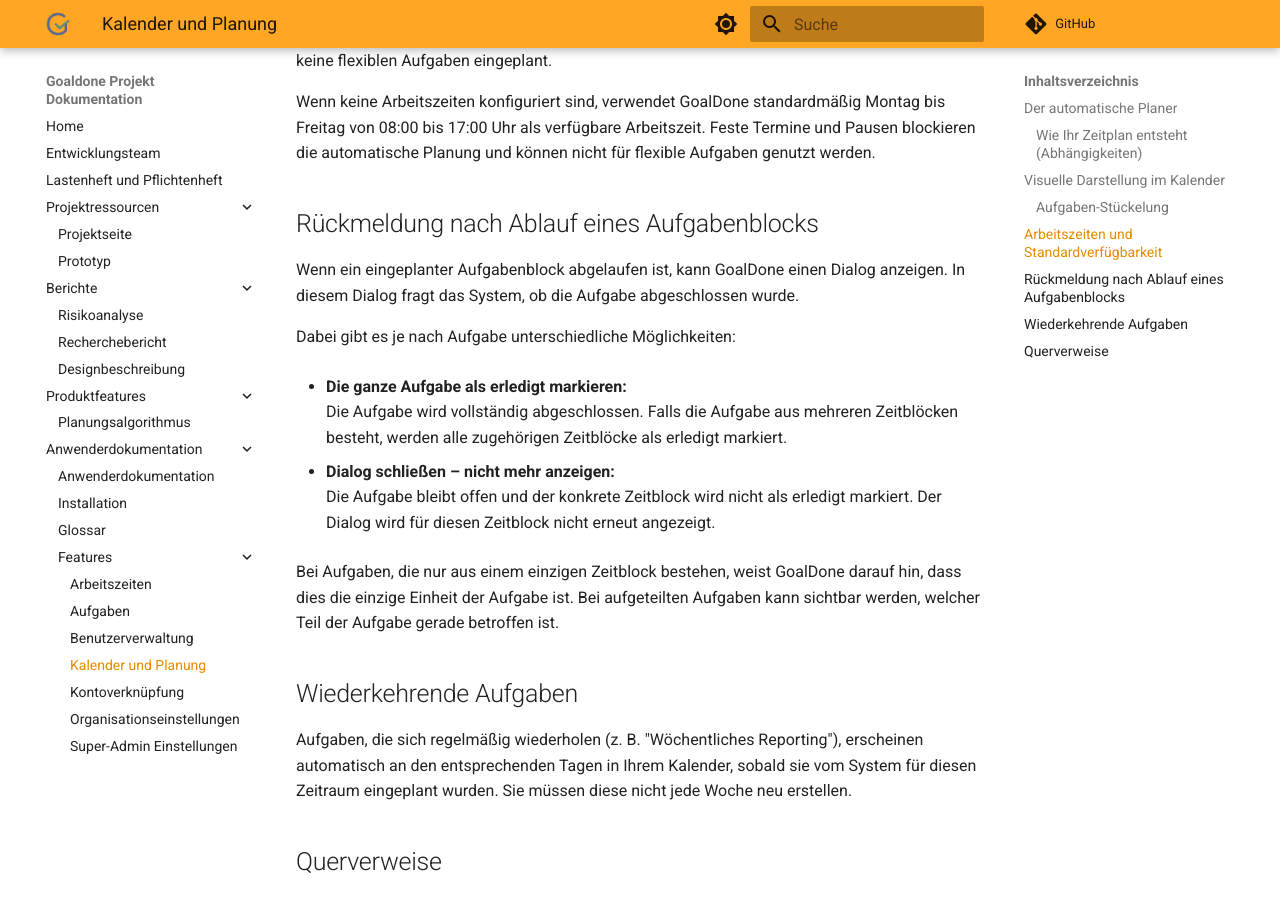
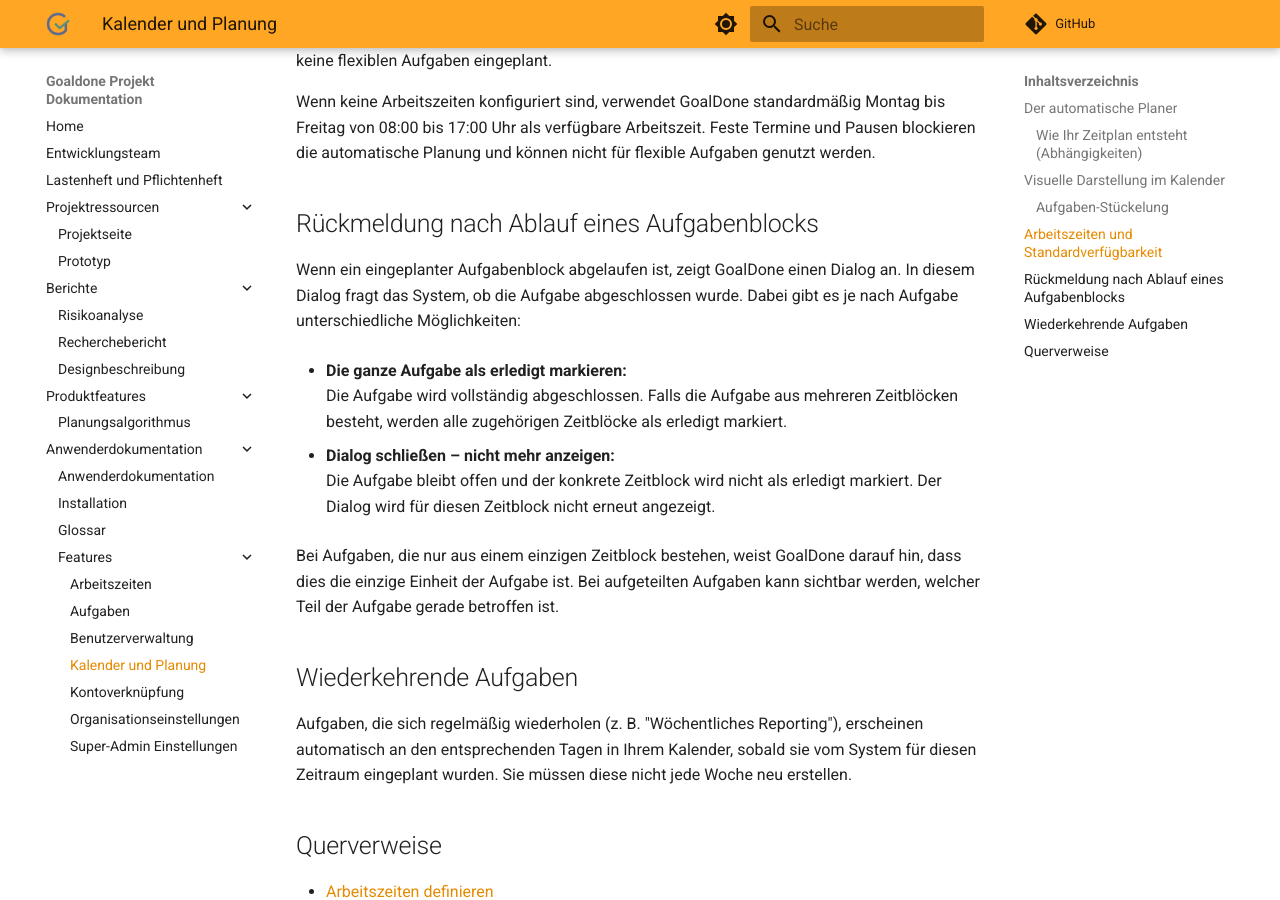
Before and after one commit to goaldone-dhbw/goaldone-projektseite, an MkDocs documentation site: the page built from docs/Anwenderdokumentation/Features/Kalender-und-Planung.md, in a window 1280 px wide and 900 px high, scrolled down 1313 px. Built offline with MkDocs 1.6.1 and Material for MkDocs 9.7.7, drawn with Linux system fonts in a browser that asks for light colours; comment, search, counter and statistics services are not loaded.

```diff
--- a/docs/Anwenderdokumentation/Features/Kalender-und-Planung.md
+++ b/docs/Anwenderdokumentation/Features/Kalender-und-Planung.md
@@ -32,8 +32,7 @@ Wenn keine Arbeitszeiten konfiguriert sind, verwendet GoalDone standardmäßig M
 
 ## Rückmeldung nach Ablauf eines Aufgabenblocks
 
-Wenn ein eingeplanter Aufgabenblock abgelaufen ist, kann GoalDone einen Dialog anzeigen. In diesem Dialog fragt das System, ob die Aufgabe abgeschlossen wurde.
-
+Wenn ein eingeplanter Aufgabenblock abgelaufen ist, zeigt GoalDone einen Dialog an. In diesem Dialog fragt das System, ob die Aufgabe abgeschlossen wurde.
 Dabei gibt es je nach Aufgabe unterschiedliche Möglichkeiten:
 
 * **Die ganze Aufgabe als erledigt markieren:**
```
Also changed, not shown: docs/Anwenderdokumentation/README.md (+1 -0 lines).
